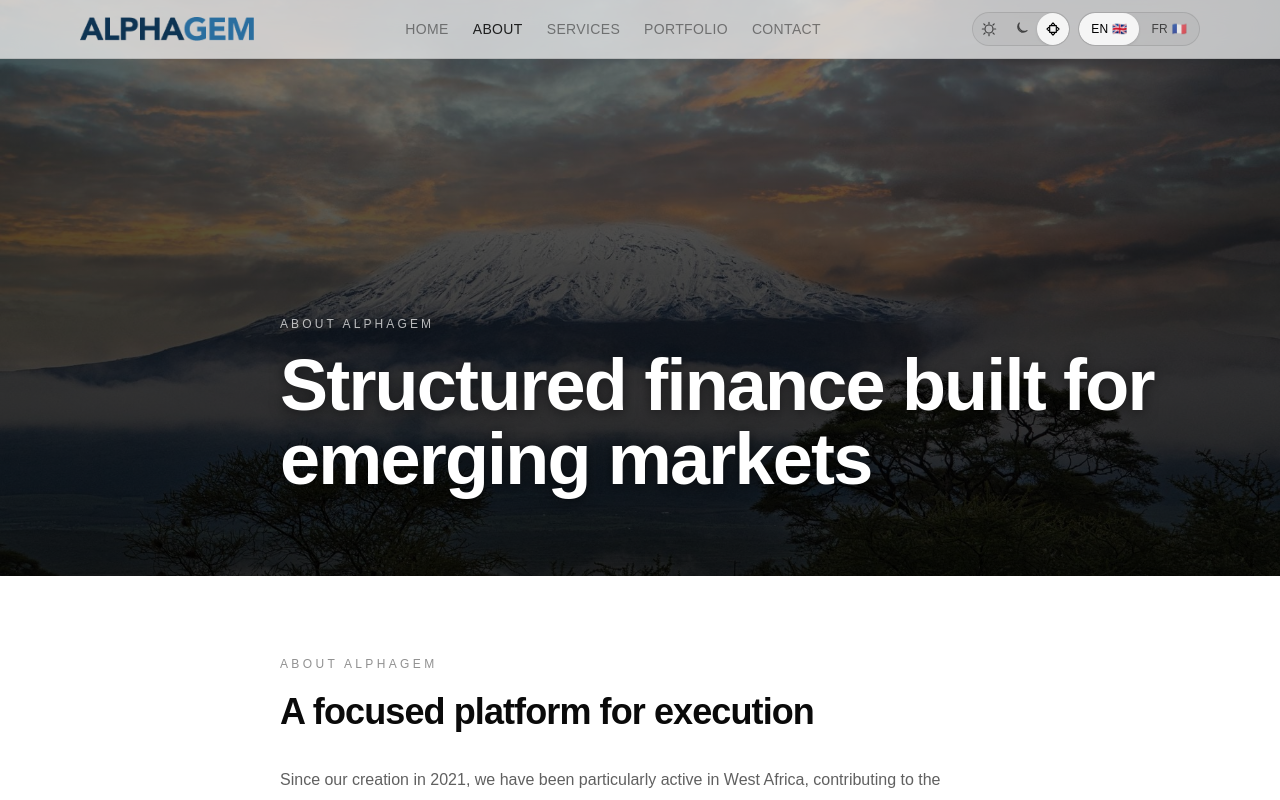
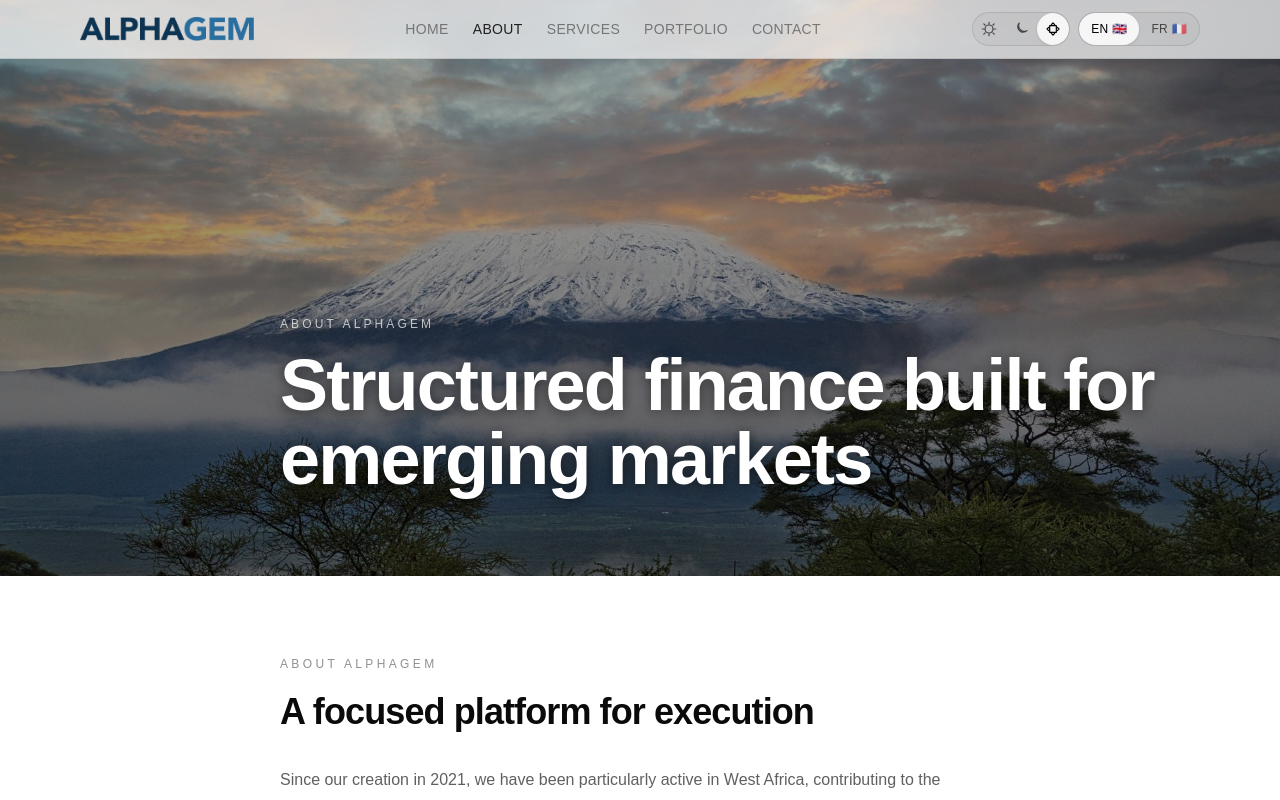
Before and after one commit to aurelien971/alphagem, a Next.js app: page /about in a window 1280 px wide. Shown: the top 800 px of the page. Built offline with nearby package versions, Linux system fonts and the light colour scheme.

Commit message:
“bg”

```diff
--- a/components/about/AboutHero.tsx
+++ b/components/about/AboutHero.tsx
@@ -18,7 +18,7 @@
       />
 
       {/* Match ServicesHero overlay style */}
-      <div className="absolute inset-0 bg-gradient-to-b from-black/50 via-black/70 to-black/80" />
+      <div className="absolute inset-0 bg-gradient-to-b from-black/30 via-black/40 to-black/50" />
 
       <div className="relative mx-auto flex h-full max-w-[1400px] items-end px-4 pb-16 pt-28 md:pb-20">
         {/* Match About page layout: sidebar width (w-56 = 14rem) + gap-10 */}
```
